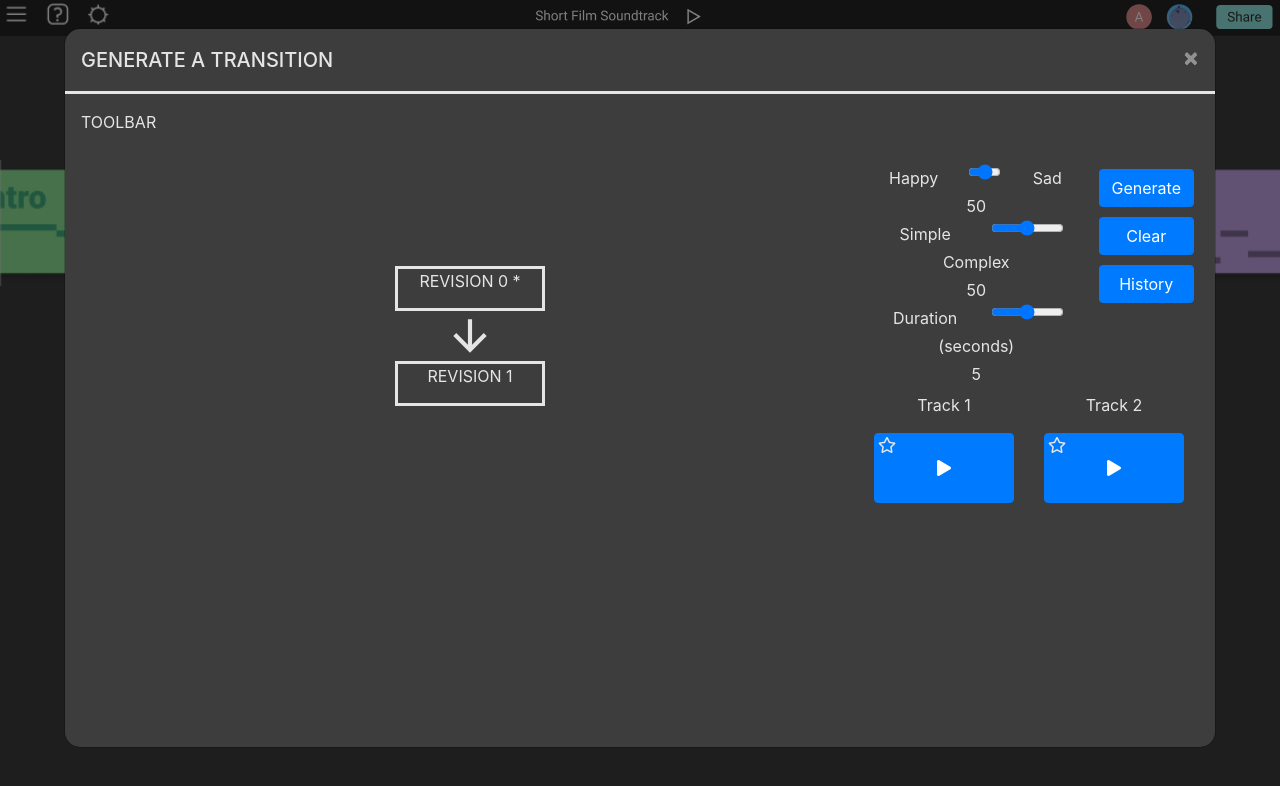
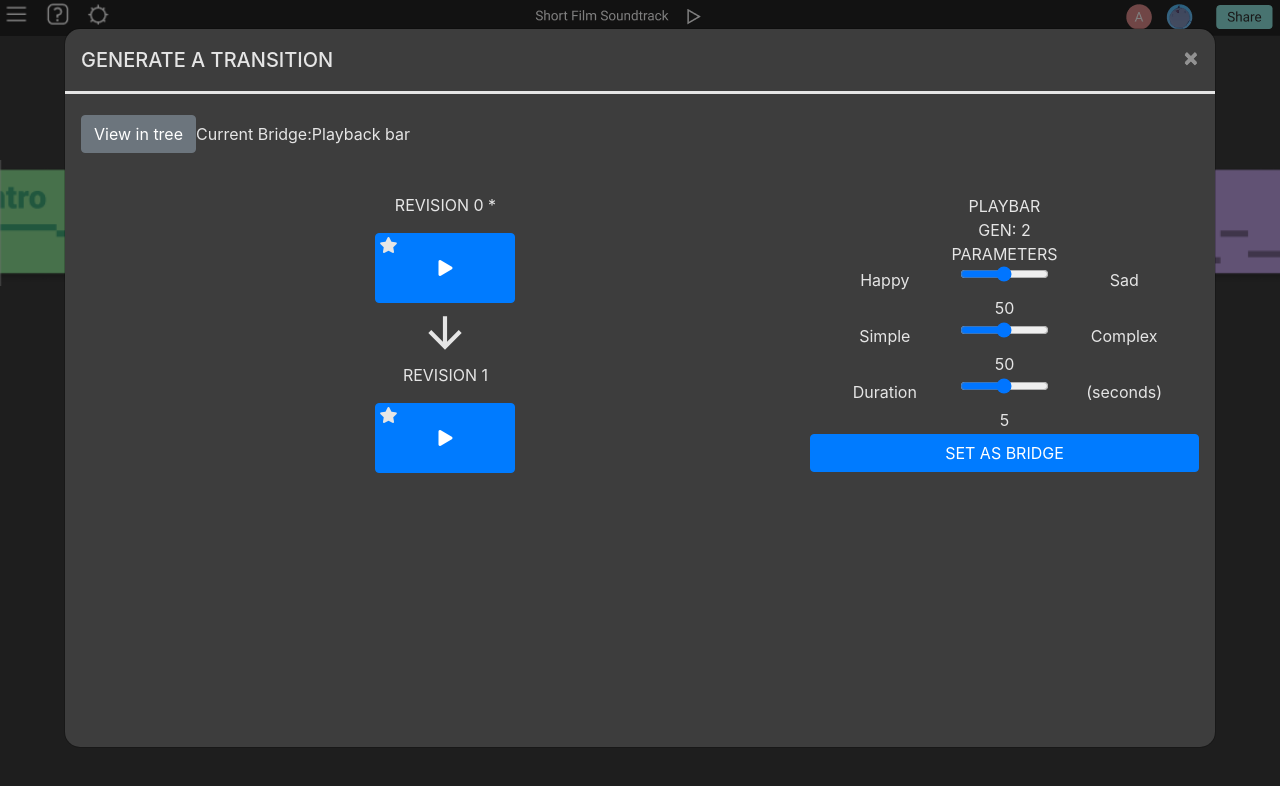
Before and after one commit to tbeckley/Prezcendo, a React (Create React App) app in the folder prezcendo/: page / in a window 1280 px wide. Both pictures are taken after a click on the button 1035 px from the left and 223 px from the top of the page. Shown: the top 786 px of the page. Built offline with nearby package versions, Linux system fonts and the light colour scheme; no server answers.

Commit message:
General layout of toolBar and infoPanel

```diff
--- a/prezcendo/src/components/algorithmInterface/historyBlock.js
+++ b/prezcendo/src/components/algorithmInterface/historyBlock.js
@@ -2,7 +2,7 @@ import React, { Component } from 'react';
 
 import { connect } from "react-redux";
 
-import { Container, Row, Col } from 'react-bootstrap';
+import { Button, Container, Row, Col } from 'react-bootstrap';
 
 import PropTypes from 'prop-types';
 
@@ -28,22 +28,16 @@ class HistoryBlock extends Component {
 
     render() {
         return (
-            <Container fluid style={{ ...style, ...this.props.style}} onClick={this.select}>
-                <Row>
-                    <Col>
-                        REVISION {this.props.revisionID} {this.props.selected ? '*' : ''}
-                    </Col>
-                </Row>
-            </Container>
+            <div className="VersionB Playback-Button" onClick={this.select}>
+                REVISION {this.props.revisionID} {this.props.selected ? '*' : ''}
+                <i className="fas fa-star" />
+                <Button color={"primary"} style={{ width: "140px", height: "70px"}}>
+                <i className="fa fa-play" />
+                </Button>
+            </div>
         );
     }
 }
-
-const style={
-    width: 150,
-    height: 45,
-    border: 'solid'
-};
 
 HistoryBlock.propTypes = {
     style: PropTypes.object,
--- a/prezcendo/src/components/algorithmInterface/infoPanel.js
+++ b/prezcendo/src/components/algorithmInterface/infoPanel.js
@@ -16,45 +16,6 @@ import {
 
 import MusicBox from './musicBox';
 
-class InfoPanel extends Component {
-  constructor(props) {
-      super(props);
-
-      this.state={
-        tooltipOpen: false,
-        favTrack: null,
-      };
-  }
-
-  render () {
-    return (
-      <div className="VersionB">
-        <VersionBGenerate revisions={ this.props.bridgeInfo.revisions } dispatch={ this.props.dispatch }/>
-        { this.props.bridgeInfo.revisions && this.props.bridgeInfo.revisions.length != 0 &&
-          <div className="VersionB Playback">
-            { this.props.bridgeInfo.revisions.map( ( bridge, i ) =>
-              <div key={ i } className="VersionB Playback-Button" onClick={ () => console.log("Playing track ", i + 1) }>
-                Track {i+1}
-                <i className={ this.state.favTrack == i ? "fas fa-star": "far fa-star"} onClick={ () => this.setState({ favTrack: i }) } />
-                <Button color={"primary"} style={{ width: "140px", height: "70px"}}>
-                  <i className="fa fa-play" />
-                </Button>
-              </div>
-            ) }
-          </div>
-        }
-      </div>
-    );
-  }
-}
-
-InfoPanel.propTypes = {
-  onExit: PropTypes.func,
-  bridgeVersionA: PropTypes.bool,
-  bridgeInfo: PropTypes.object,
-  dispatch: PropTypes.func,
-};
-
 function mapStateToProps(state, ownProps) {
   return {
     ...ownProps,
@@ -62,9 +23,7 @@ function mapStateToProps(state, ownProps) {
   };
 }
 
-export default connect(mapStateToProps)(InfoPanel);
-
-class VersionBGenerate extends Component {
+class InfoPanel extends Component {
   constructor(props) {
       super(props);
 
@@ -111,6 +70,9 @@ class VersionBGenerate extends Component {
     return(
       <div className="VersionB Generate">
         <Col>
+          <div> PLAYBAR </div>
+          <div> GEN: 2 </div>
+          <div> PARAMETERS </div>
           { Object.keys(param).map( ( parameter, i ) =>
             <Col key={ i }>
               <Row>
@@ -146,28 +108,22 @@ class VersionBGenerate extends Component {
           </ModalBody>
         </Modal>
 
-        <div className="VersionB Button-Container">
-          <Button color={"primary"} onClick={this.createRevision}>
-            Generate
-          </Button>
-          <Button color={"primary"}
-            onClick={() => this.setState({editorOpen: true})}
-          >
-            Clear
-          </Button>
-          <Button color={"primary"} id="TooltipHistory">
-            History
-          </Button>
-          <Tooltip placement="bottom" isOpen={this.state.tooltipOpen} target="TooltipHistory" toggle={ () => this.setState({ tooltipOpen: !this.state.tooltipOpen })}>
-            Currently not available
-          </Tooltip>
-        </div>
+        <Button color={"primary"} id="TooltipHistory">
+          SET AS BRIDGE
+        </Button>
+        <Tooltip placement="bottom" isOpen={this.state.tooltipOpen} target="TooltipHistory" toggle={ () => this.setState({ tooltipOpen: !this.state.tooltipOpen })}>
+          Currently not available
+        </Tooltip>
       </div>
     );
   }
 }
 
-VersionBGenerate.propTypes = {
+InfoPanel.propTypes = {
+  onExit: PropTypes.func,
+  bridgeVersionA: PropTypes.bool,
+  bridgeInfo: PropTypes.object,
   dispatch: PropTypes.func,
-  revisions: PropTypes.array,
 };
+
+export default connect(mapStateToProps)(InfoPanel);
--- a/prezcendo/src/components/algorithmInterface/toolBar.js
+++ b/prezcendo/src/components/algorithmInterface/toolBar.js
@@ -1,12 +1,20 @@
 import React from "react";
 import PropTypes from "prop-types";
+import { Button } from "reactstrap";
+import { FlexRow } from "./common";
 
 class ToolBar extends React.Component {
     render() {
         return(
-            <toolbar>
-                TOOLBAR
-            </toolbar>
+            <FlexRow style={{ margin: 0 }}>
+                <Button>
+                    View in tree
+                </Button>
+                Current Bridge:
+                <div>
+                    Playback bar
+                </div>
+            </FlexRow>
         );
     }
 }
--- a/prezcendo/src/components/algorithmInterface/treePanel.js
+++ b/prezcendo/src/components/algorithmInterface/treePanel.js
@@ -61,15 +61,13 @@ class TreePanel extends Component {
 
     render() {
         return (
-            <Container fluid>
-                <Col>
-                    <Row md={10} style={{ display: 'flex', alignItems: 'center', flexDirection: 'column' }}>
-                        { this.props.bridgeInfo.revisions.slice(0,1).map(this.getBlock)}
+            <Col>
+                <Row md={2} style={{ display: 'flex', alignItems: 'center', flexDirection: 'column' }}>
+                    { this.props.bridgeInfo.revisions.slice(0,1).map(this.getBlock)}
 
-                        {this.props.bridgeInfo.revisions.slice(1).map((v, k) => [ <MdArrowDownward key={k} size={50} />, this.getBlock(v,k+1) ] )}
-                    </Row>
-                </Col>
-            </Container>
+                    {this.props.bridgeInfo.revisions.slice(1).map((v, k) => [ <MdArrowDownward key={k} size={50} height={20} />, this.getBlock(v,k+1) ] )}
+                </Row>
+            </Col>
         );
     }
 }
--- a/prezcendo/src/components/mainPageComponents.js
+++ b/prezcendo/src/components/mainPageComponents.js
@@ -46,6 +46,7 @@ class ContainerComponent extends React.Component {
       this.state={
         editorOpen: false,
         transitionTipOpen: false,
+        bridgeID: 0,
       };
   }
 
@@ -80,7 +81,7 @@ class ContainerComponent extends React.Component {
           <ModalBody>
             <ToolBar />
             <FlexRow>
-              <TreePanel bridgeID={0} />
+              <TreePanel bridgeID={this.state.bridgeID} />
               <InfoPanel onExit={this.closeEditor} />
             </FlexRow>
           </ModalBody>
--- a/prezcendo/src/css/VersionB.css
+++ b/prezcendo/src/css/VersionB.css
@@ -5,12 +5,7 @@
 
 .VersionB.Generate {
     display: flex;
-    flex-direction: row;
-}
-
-.VersionB.Playback {
-    display: flex;
-    flex-direction: row;
+    flex-direction: column;
 }
 
 .VersionB.Playback-Button {
@@ -22,7 +17,7 @@
 
 .VersionB.Button-Container {
     display: flex;
-    flex-direction: column;
+    flex-direction: row;
 }
 
 .VersionB.Button-Container > * {
```
